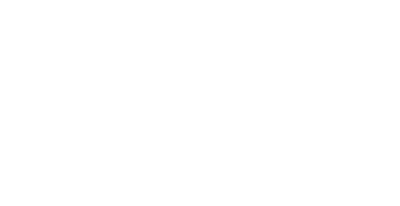
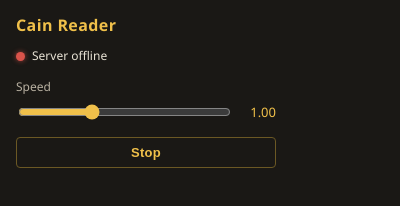
Before and after one commit to TheTravisM/Stay_Awhile_And_Listen, a browser extension: page cain-reader/extension/popup.html in a window 400 px wide. Drawn offline with Linux system fonts and the light colour scheme; no server answers.

Commit message:
T6.1 popup

```diff
--- a/cain-reader/extension/popup.css
+++ b/cain-reader/extension/popup.css
@@ -0,0 +1,95 @@
+body {
+  width: 260px;
+  margin: 0;
+  padding: 14px 16px 16px;
+  font-family: "Segoe UI", system-ui, -apple-system, sans-serif;
+  font-size: 13px;
+  line-height: 1.4;
+  color: #e8e2d4;
+  background: #1a1815;
+}
+
+h1 {
+  margin: 0 0 12px;
+  font-size: 16px;
+  font-weight: 600;
+  letter-spacing: 0.4px;
+  color: #f0c04a;
+}
+
+.status {
+  display: flex;
+  align-items: center;
+  gap: 7px;
+  margin-bottom: 14px;
+  font-size: 12px;
+}
+
+.dot {
+  width: 9px;
+  height: 9px;
+  border-radius: 50%;
+  flex: 0 0 auto;
+  background: #6b6459;
+}
+
+.dot.on {
+  background: #59c26a;
+  box-shadow: 0 0 5px rgba(89, 194, 106, 0.7);
+}
+
+.dot.off {
+  background: #d9534a;
+  box-shadow: 0 0 5px rgba(217, 83, 74, 0.7);
+}
+
+.speed {
+  margin-bottom: 15px;
+}
+
+.speed label {
+  display: block;
+  margin-bottom: 6px;
+  font-size: 12px;
+  color: #b8b0a1;
+}
+
+.speed-row {
+  display: flex;
+  align-items: center;
+  gap: 9px;
+}
+
+#speed {
+  flex: 1 1 auto;
+  cursor: pointer;
+  accent-color: #f0c04a;
+}
+
+#speed-value {
+  min-width: 34px;
+  text-align: right;
+  font-variant-numeric: tabular-nums;
+  color: #f0c04a;
+}
+
+#stop {
+  width: 100%;
+  padding: 7px 0;
+  font-size: 13px;
+  font-weight: 600;
+  letter-spacing: 0.3px;
+  color: #f0c04a;
+  background: transparent;
+  border: 1px solid #6b5824;
+  border-radius: 4px;
+  cursor: pointer;
+}
+
+#stop:hover {
+  background: rgba(240, 192, 74, 0.12);
+}
+
+#stop:active {
+  background: rgba(240, 192, 74, 0.2);
+}
--- a/cain-reader/extension/popup.html
+++ b/cain-reader/extension/popup.html
@@ -3,6 +3,26 @@
   <head>
     <meta charset="utf-8" />
     <title>Cain Reader</title>
+    <link rel="stylesheet" href="popup.css" />
   </head>
-  <body></body>
+  <body>
+    <h1>Cain Reader</h1>
+
+    <div class="status">
+      <span id="dot" class="dot"></span>
+      <span id="status-text">Checking…</span>
+    </div>
+
+    <div class="speed">
+      <label for="speed">Speed</label>
+      <div class="speed-row">
+        <input id="speed" type="range" min="0.8" max="1.4" step="0.05" value="1" />
+        <span id="speed-value">1.00</span>
+      </div>
+    </div>
+
+    <button id="stop" type="button">Stop</button>
+
+    <script type="module" src="popup.js"></script>
+  </body>
 </html>
--- a/cain-reader/extension/popup.js
+++ b/cain-reader/extension/popup.js
@@ -0,0 +1,68 @@
+const HEALTH_URL = "http://127.0.0.1:8765/health";
+const SPEED_KEY = "speed";
+
+const dot = document.getElementById("dot");
+const statusText = document.getElementById("status-text");
+const slider = document.getElementById("speed");
+const speedLabel = document.getElementById("speed-value");
+const stopBtn = document.getElementById("stop");
+
+// Ping /health with a 2 s timeout; a failed/odd response means "offline".
+async function checkHealth() {
+  const controller = new AbortController();
+  const timer = setTimeout(() => controller.abort(), 2000);
+  try {
+    const res = await fetch(HEALTH_URL, { signal: controller.signal });
+    if (!res.ok) throw new Error("unhealthy status");
+    const data = await res.json();
+    if (data && data.ok) {
+      dot.classList.add("on");
+      dot.classList.remove("off");
+      statusText.textContent = "Server online (" + (data.engine || "unknown") + ")";
+      return;
+    }
+    throw new Error("ok flag missing");
+  } catch {
+    dot.classList.remove("on");
+    dot.classList.add("off");
+    statusText.textContent = "Server offline";
+  } finally {
+    clearTimeout(timer);
+  }
+}
+
+function showSpeed(v) {
+  speedLabel.textContent = Number(v).toFixed(2);
+}
+
+slider.addEventListener("input", () => {
+  const v = Number(slider.value);
+  showSpeed(v);
+  try {
+    chrome.storage.sync.set({ [SPEED_KEY]: v }).catch(() => {});
+  } catch {
+    /* storage unavailable */
+  }
+});
+
+stopBtn.addEventListener("click", () => {
+  try {
+    chrome.runtime.sendMessage({ target: "background", type: "STOP" }).catch(() => {});
+  } catch {
+    /* service worker not available */
+  }
+});
+
+(async function init() {
+  // Seed the slider from the persisted speed (default 1.0).
+  let speed = 1.0;
+  try {
+    const n = Number((await chrome.storage.sync.get(SPEED_KEY))[SPEED_KEY]);
+    if (Number.isFinite(n) && n > 0) speed = n;
+  } catch {
+    /* storage unavailable */
+  }
+  slider.value = String(speed);
+  showSpeed(speed);
+  checkHealth();
+})();
```
